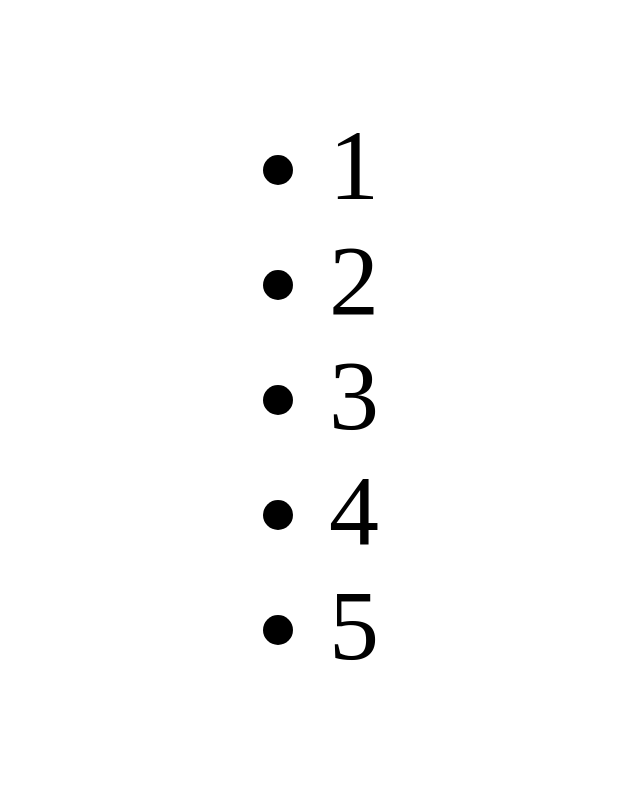
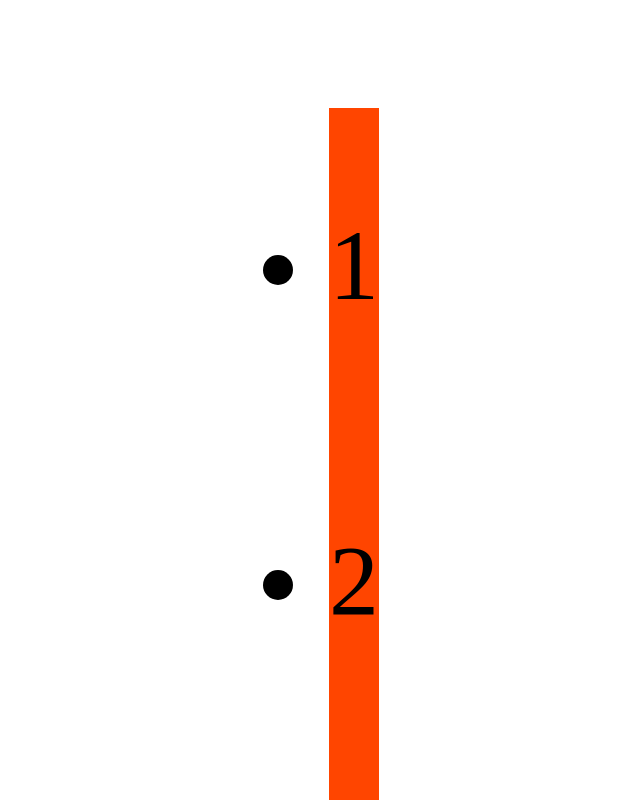
Before and after one commit to xStanlee/xStanlee.github.io, a plain HTML site: page index.html in a window 1280 px wide. Shown: the top 800 px of the page, without its empty margins (306-946 px from the left). Drawn offline with Linux system fonts and the light colour scheme.

Commit message:
Co-authored-by: xStanlee <57445724+xStanlee@users.noreply.github.com>

```diff
--- a/css/style.css
+++ b/css/style.css
@@ -10,3 +10,8 @@ html {
     align-items: center;
     justify-content: center;
 }
+
+ul > li {
+    padding: 10rem 0;
+    background-color: orangered;
+}
```
